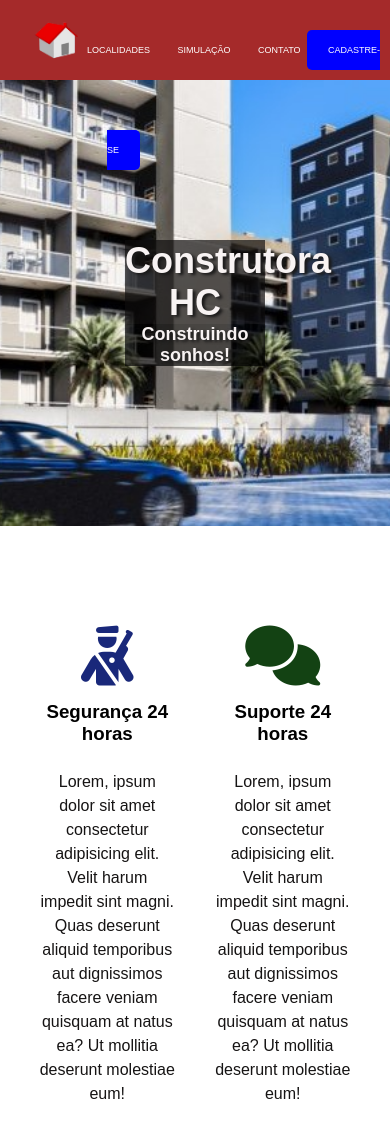
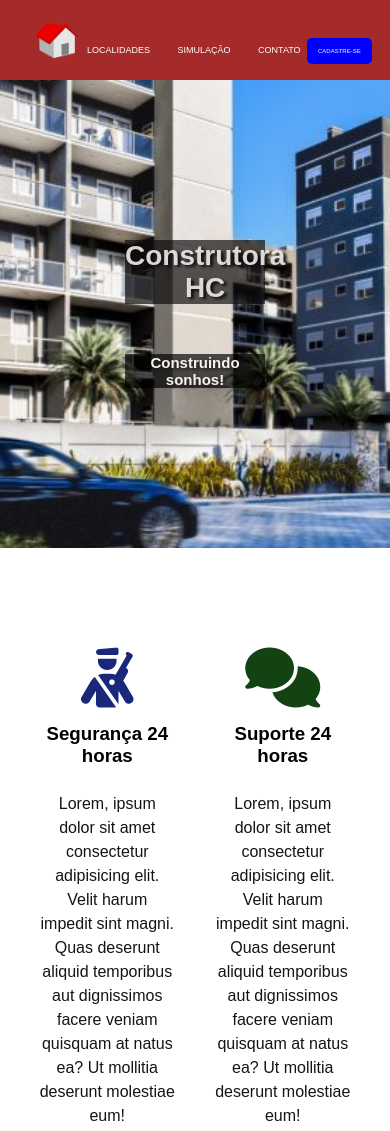
Before and after one commit to Tamiresoliveira21/hc.construtora, a plain HTML site: page index.html in a window 390 px wide. Shown: the top 1131 px of the page. Drawn offline with Linux system fonts and the light colour scheme.

Commit message:
Update style.css

```diff
--- a/style.css
+++ b/style.css
@@ -380,3 +380,71 @@ width: 120%;
 
 
 }
+/* celular 400px*/
+
+@media (max-width:400px){
+
+    .nav-items{
+        font-size: 9px;
+        flex-direction: column;
+     display:inline-block;
+     margin-left: -20px;
+    }
+
+    .default-btn {
+
+            padding: 10px 11px;
+            background-color: blue;
+            color: white;
+            border-radius: 5px;
+            border-radius: 5px;
+            font-size: 6px;
+            margin-left: 200px;
+
+
+
+        }
+
+
+        .main-banner h1 {
+            display: flex;
+    gap: 2px;
+            color: rgba(238, 231, 231, 0.918);
+    text-align: center;
+    font-weight: bold;
+    text-shadow: rgb(15, 15, 15) 3px 2px 3px;
+    background-color: #181414f6 900%;
+    font-size:28px;
+    width: 200%;
+    left: -35px;
+
+
+        }
+
+        .main-banner p{
+            position: relative;
+            font-size: 15px;
+            text-align: center;
+            margin: auto;
+            width: 200%;
+            right: -20px;
+            left: -35px;
+            margin-top: 50px;
+
+        }
+
+        .plan .plan-name{
+            color:white;
+        }
+        .plan .plan-btn{
+            background-color:rgb(156, 55, 55);
+            color:rgb(250, 249, 249);
+            font-size: 12px;
+            height: 75px;
+            line-height: 75px;
+            cursor: pointer;
+
+        }
+
+
+}
```
